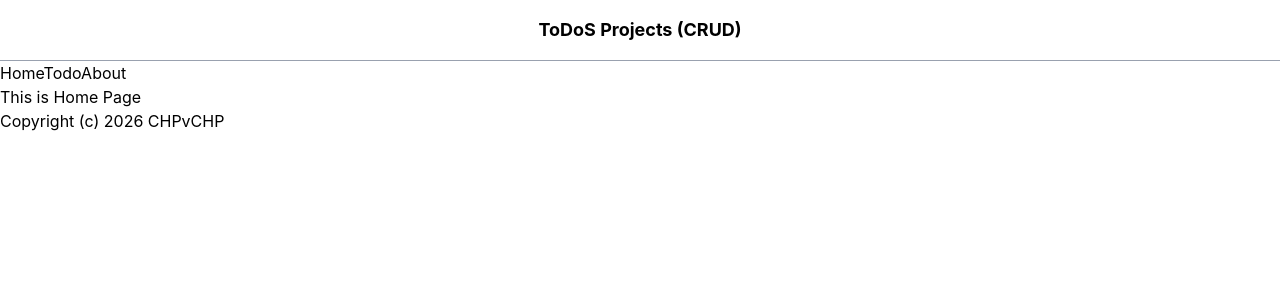
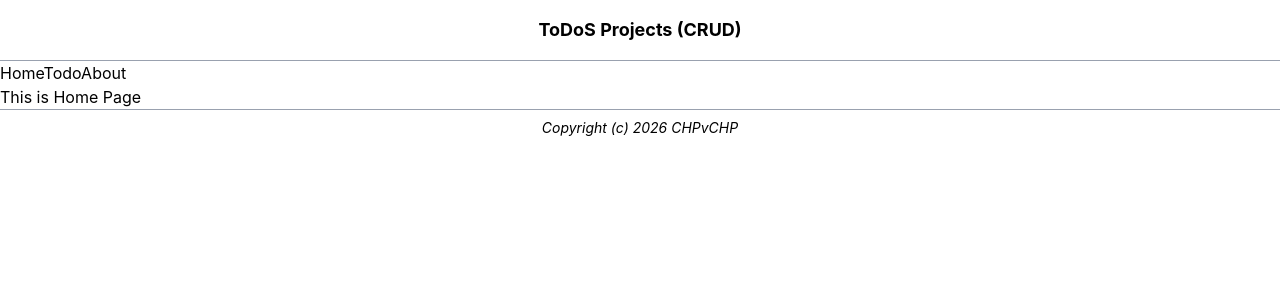
Before and after one commit to chpvchp/ToDoS_Project, a React (Vite) app in the folder frontend/: page / in a window 1280 px wide. Shown: the top 300 px of the page. Built offline with nearby package versions, Linux system fonts and the light colour scheme.

Commit message:
style(ui): add style for Footer by Tailwind CSS

```diff
--- a/frontend/src/components/Footer.tsx
+++ b/frontend/src/components/Footer.tsx
@@ -1,7 +1,7 @@
 export default function Footer() {
   return (
-    <header>
-      <p>Copyright (c) 2026 CHPvCHP</p>
-    </header>
+    <footer className="p-2 flex justify-center items-center border-t border-gray-400">
+      <p className="italic text-sm">Copyright (c) 2026 CHPvCHP</p>
+    </footer>
   )
 }
```
